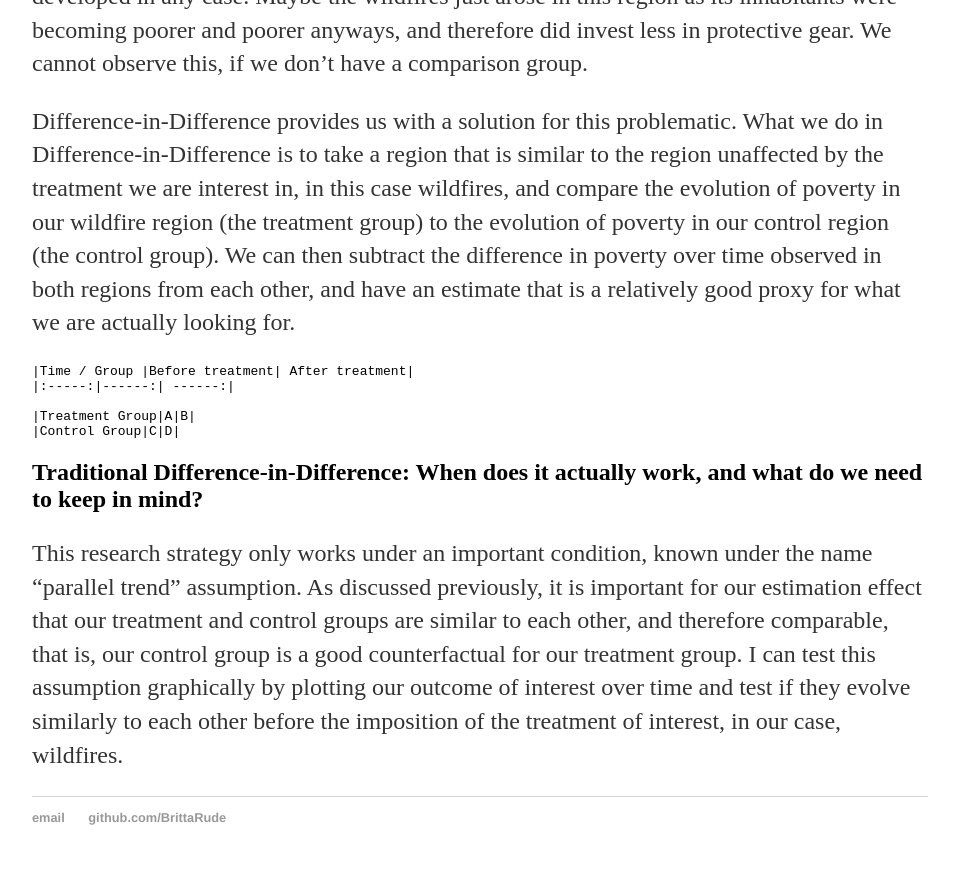
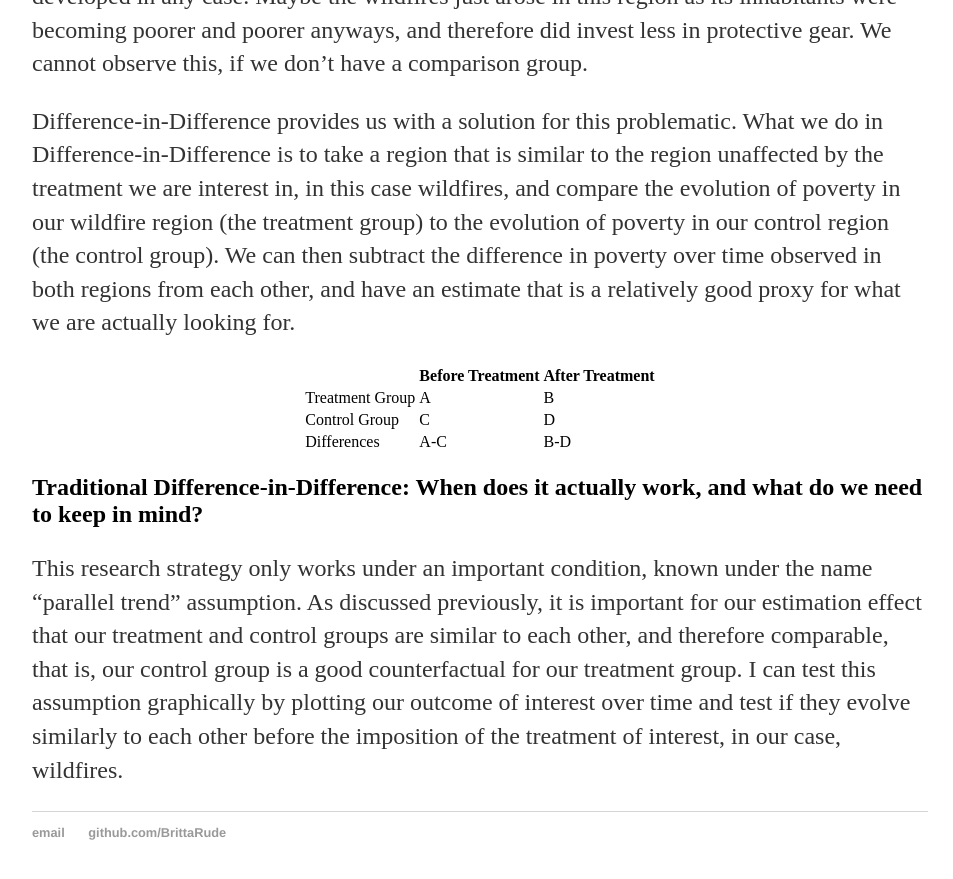
Before and after one commit to BrittaRude/BrittaRude.github.io, a Jekyll site: the page built from inputs_datascience/_posts/2020-07-19-britta-rude-revisiting-difference-in-difference.md, in a window 1280 px wide and 900 px high, scrolled down 1595 px. Shown: the top 879 px of the window, without its empty margins (160-1113 px from the left). Built offline with Jekyll 4.4.1, drawn with Linux system fonts in a browser that asks for light colours.

Commit message:
Update 2020-07-19-britta-rude-revisiting-difference-in-difference.md

```diff
--- a/inputs_datascience/_posts/2020-07-19-britta-rude-revisiting-difference-in-difference.md
+++ b/inputs_datascience/_posts/2020-07-19-britta-rude-revisiting-difference-in-difference.md
@@ -16,11 +16,12 @@ Natural experiments try to mimique these field experiments. Let's have a closer
 
 Difference-in-Difference provides us with a solution for this problematic. What we do in Difference-in-Difference is to take a region that is similar to the region unaffected by the treatment we are interest in, in this case wildfires, and compare the evolution of poverty in our wildfire region (the treatment group) to the evolution of poverty in our control region (the control group). We can then subtract the difference in poverty over time observed in both regions from each other, and have an estimate that is a relatively good proxy for what we are actually looking for.
 
-    |Time / Group |Before treatment| After treatment|
-    |:-----:|------:| ------:|
-
-    |Treatment Group|A|B|
-    |Control Group|C|D|
+<table align="center">
+  <tr><th align="center"></th><th align="center">Before Treatment</th><th align="center">After Treatment</th></tr>
+  <tr><td>Treatment Group</td><td>A</td><td>B</td></tr>
+  <tr><td>Control Group</td><td>C</td><td>D</td></tr>
+  <tr><td>Differences</td><td>A-C</td><td>B-D</td></tr>
+</table>
 
 ## Traditional Difference-in-Difference: When does it actually work, and what do we need to keep in mind?
 
```
